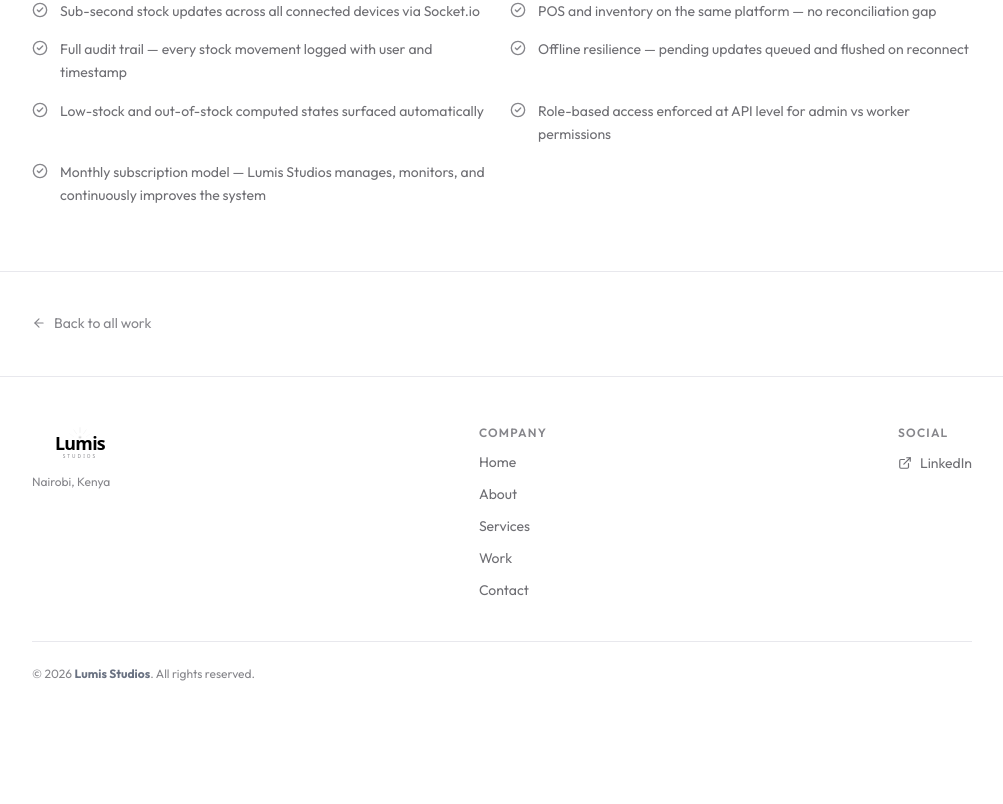
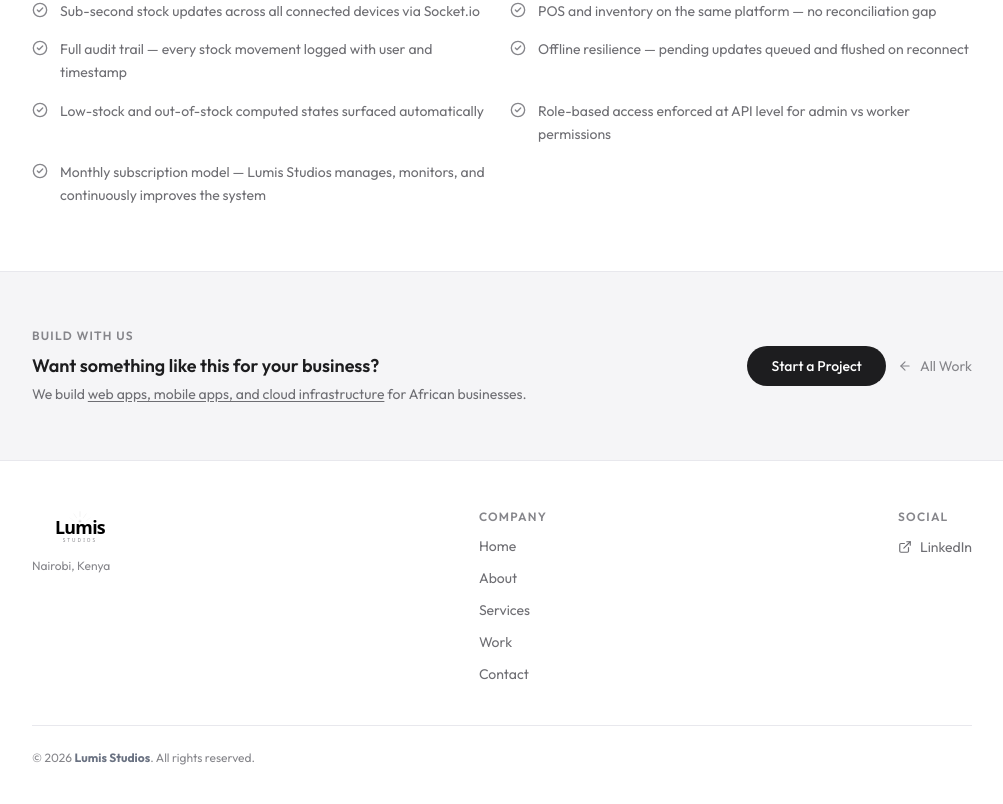
Before and after one commit to RichardNzembei/lumis-studios, a Next.js app: page /work/budget-hair-supply-chain in a window 1280 px wide. Shown: the part 2344-3148 px from the top of the page, without its empty margins (138-1141 px from the left). Before the commit the page ends 3074 px from the top, so only its background shows below. Built offline with nearby package versions, Linux system fonts and the light colour scheme.

Commit message:
seo: improve internal linking on work and case study pages

```diff
--- a/app/work/page.tsx
+++ b/app/work/page.tsx
@@ -1,5 +1,6 @@
 "use client";
 
+import Link from "next/link";
 import { motion } from "framer-motion";
 import { Container } from "@/components/ui/Container";
 import { Section } from "@/components/layout/Section";
@@ -27,6 +28,16 @@
               title="Products we've built."
               description="A selection of projects across productivity, e-commerce, agri-tech, supply chain, fintech, and consumer goods."
             />
+            <p className="mt-4 text-sm text-gray-500">
+              Want to work with us?{" "}
+              <Link href="/contact" className="underline underline-offset-2 hover:text-gray-800 transition-colors duration-200">
+                Start a project
+              </Link>{" "}
+              or{" "}
+              <Link href="/services" className="underline underline-offset-2 hover:text-gray-800 transition-colors duration-200">
+                explore our services
+              </Link>.
+            </p>
           </div>
         </Container>
       </section>
--- a/components/work/CaseStudyLayout.tsx
+++ b/components/work/CaseStudyLayout.tsx
@@ -155,16 +155,37 @@
         </Container>
       </section>
 
-      {/* Bottom nav */}
-      <section className="border-t border-gray-100 py-10">
+      {/* Internal CTA */}
+      <section className="border-t border-gray-100 bg-gray-50 py-14">
         <Container>
+          <div className="flex flex-col gap-6 md:flex-row md:items-center md:justify-between">
+            <div>
+              <p className="text-xs font-semibold uppercase tracking-widest text-gray-400">
+                Build with us
+              </p>
+              <p className="mt-2 text-lg font-semibold text-gray-800">
+                Want something like this for your business?
+              </p>
+              <p className="mt-1 text-sm text-gray-600">
+                We build <Link href="/services" className="underline underline-offset-2 hover:text-gray-800 transition-colors duration-200">web apps, mobile apps, and cloud infrastructure</Link> for African businesses.
+              </p>
+            </div>
+            <div className="flex flex-wrap gap-3 shrink-0">
+              <Link
+                href="/contact"
+                className="rounded-[980px] bg-gray-800 px-6 py-2.5 text-sm font-medium text-white transition-opacity duration-200 hover:opacity-80"
+              >
+                Start a Project
+              </Link>
               <Link
                 href="/work"
                 className="inline-flex items-center gap-2 text-sm text-gray-400 transition-colors duration-200 hover:text-gray-800"
               >
                 <ArrowLeft size={14} />
-            Back to all work
+                All Work
               </Link>
+            </div>
+          </div>
         </Container>
       </section>
     </motion.div>
```
Lines whose indentation alone changed are shown as unchanged.
